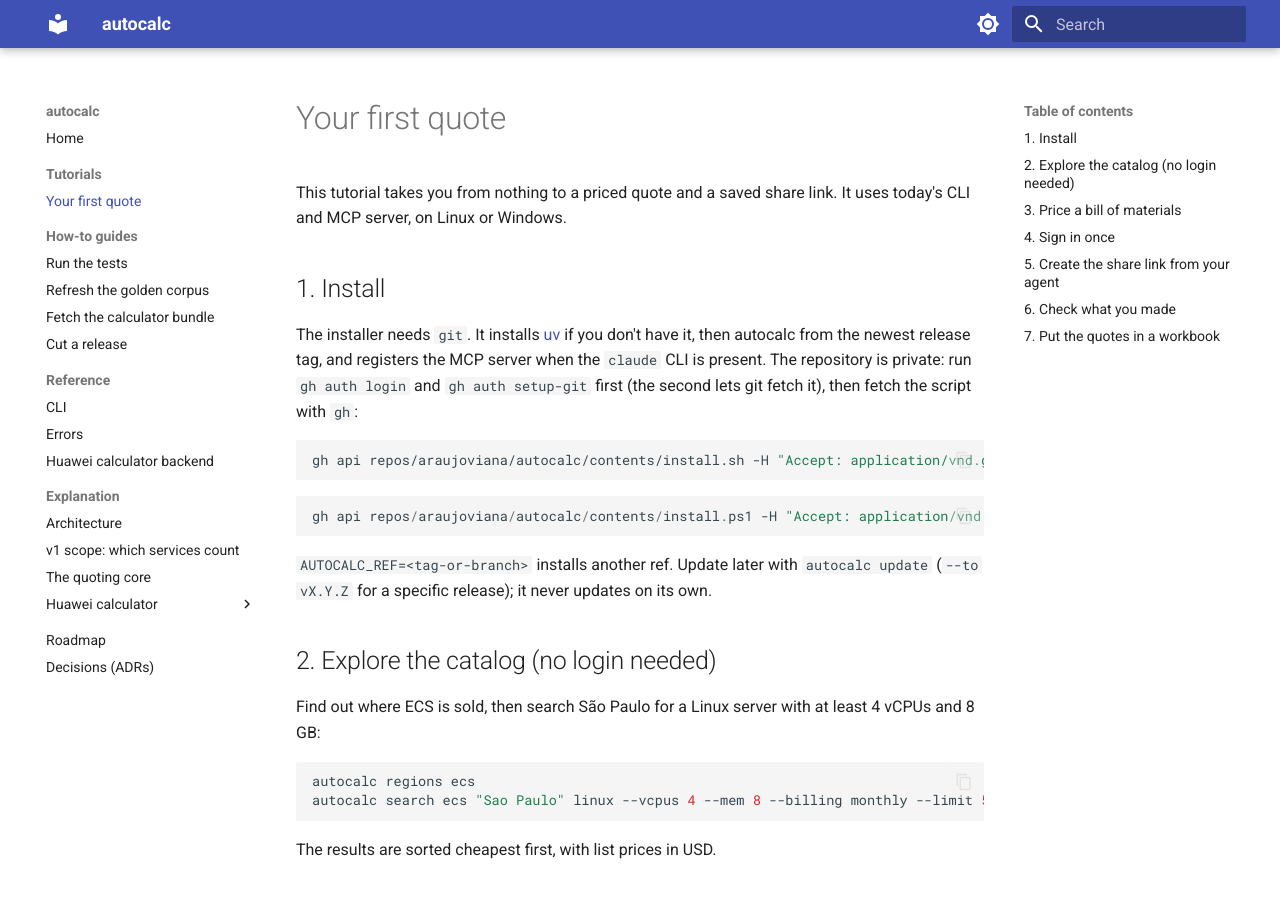
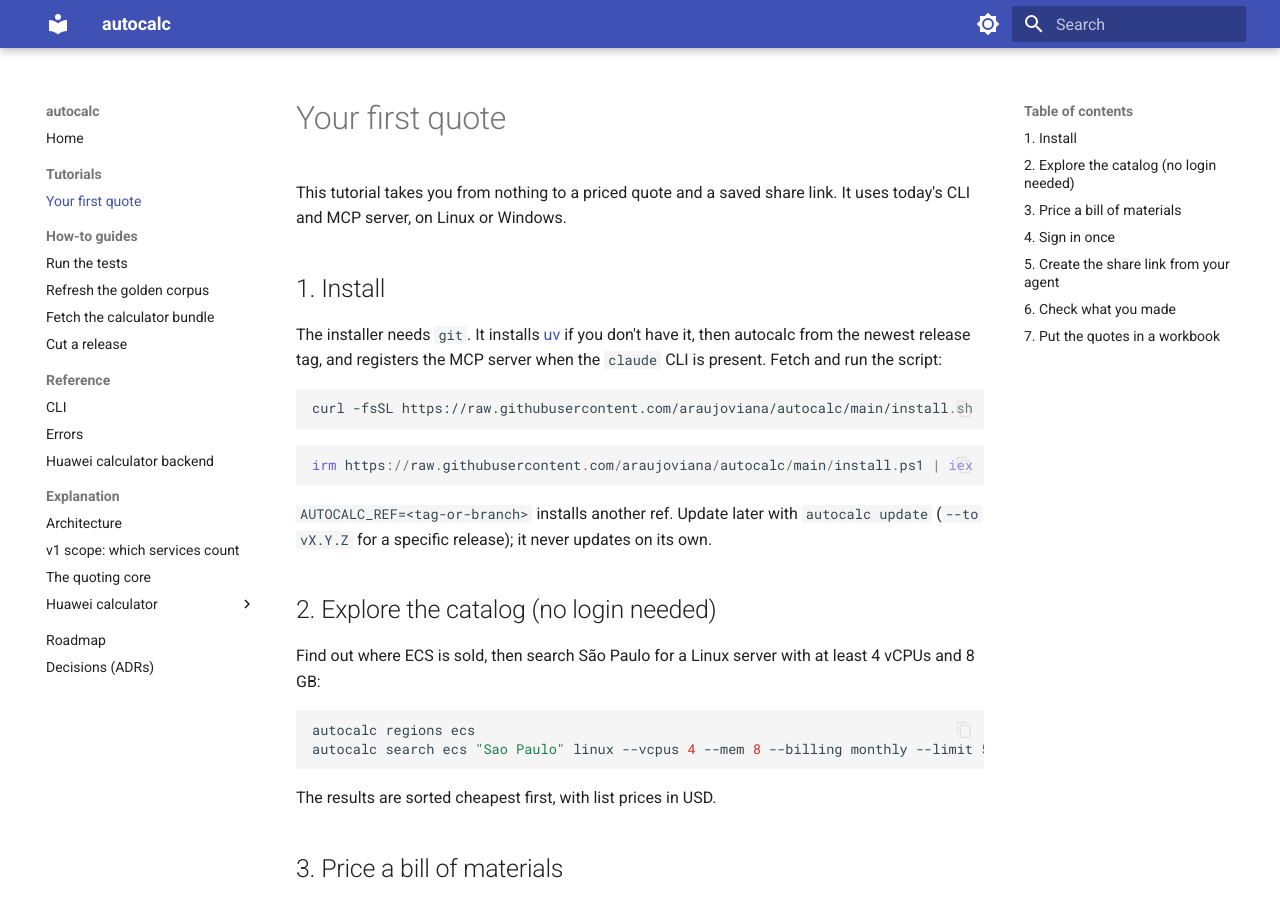
Before and after one commit to araujoviana/autocalc, an MkDocs documentation site: the page built from docs/tutorials/first-quote.md, in a window 1280 px wide and 900 px high. Built offline with MkDocs 1.6.1 and Material for MkDocs 9.7.7, drawn with Linux system fonts in a browser that asks for light colours.

Commit message:
docs: install from the raw URL now that the repository is public (do not merge while it is private)

````diff
--- a/docs/tutorials/first-quote.md
+++ b/docs/tutorials/first-quote.md
@@ -7,14 +7,14 @@ today's CLI and MCP server, on Linux or Windows.
 
 The installer needs `git`. It installs [uv](https://docs.astral.sh/uv/) if you don't have it,
 then autocalc from the newest release tag, and registers the MCP server when the `claude` CLI
-is present. The repository is private: run `gh auth login` and `gh auth setup-git` first (the second lets git fetch it), then fetch the script with `gh`:
+is present. Fetch and run the script:
 
 ```bash
-gh api repos/araujoviana/autocalc/contents/install.sh -H "Accept: application/vnd.github.raw" | sh
+curl -fsSL https://raw.githubusercontent.com/araujoviana/autocalc/main/install.sh | sh
 ```
 
 ```powershell
-gh api repos/araujoviana/autocalc/contents/install.ps1 -H "Accept: application/vnd.github.raw" | iex
+irm https://raw.githubusercontent.com/araujoviana/autocalc/main/install.ps1 | iex
 ```
 
 `AUTOCALC_REF=<tag-or-branch>` installs another ref. Update later with `autocalc update`
````
Also changed, not shown: README.md (+1 -3 lines).
